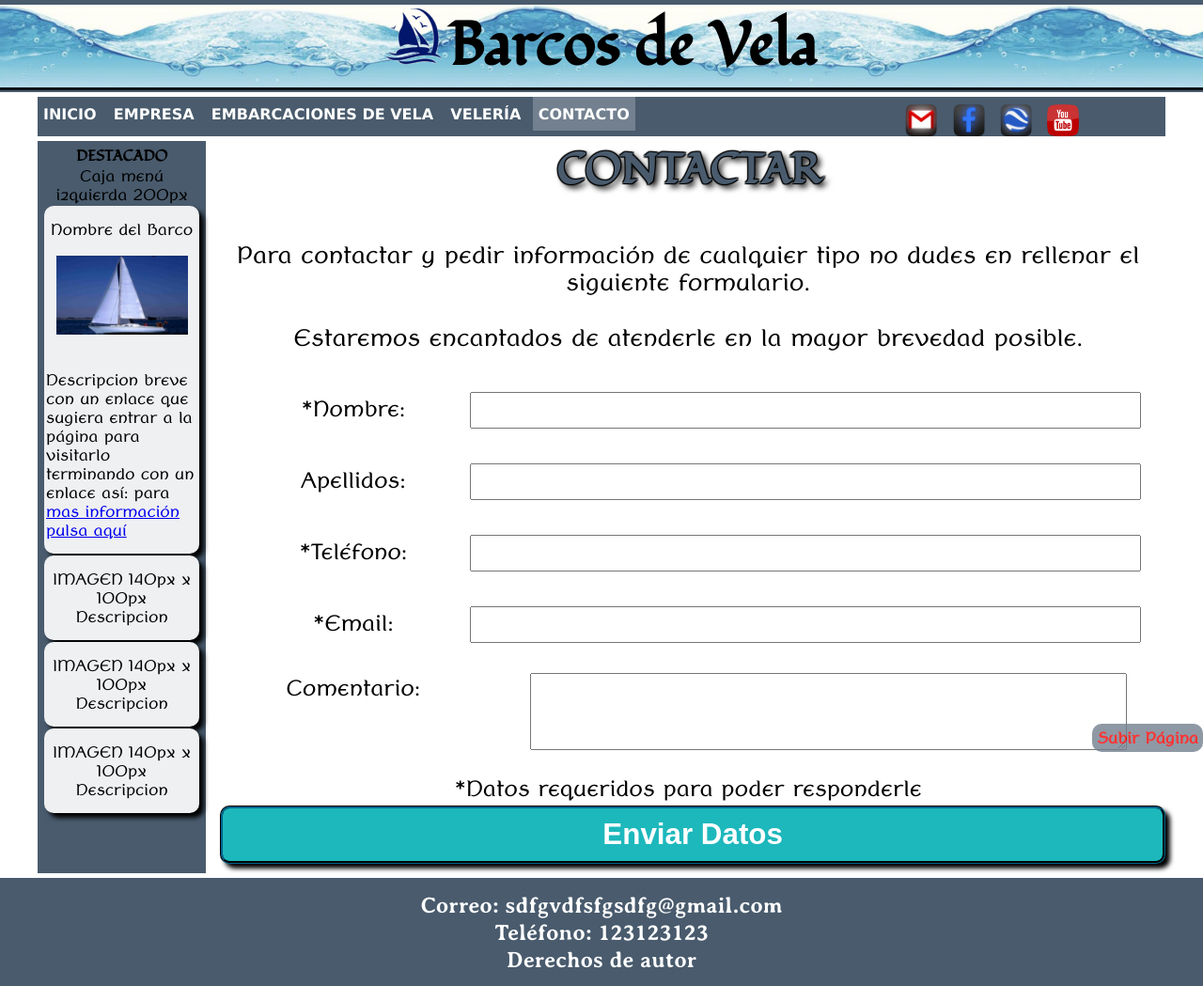
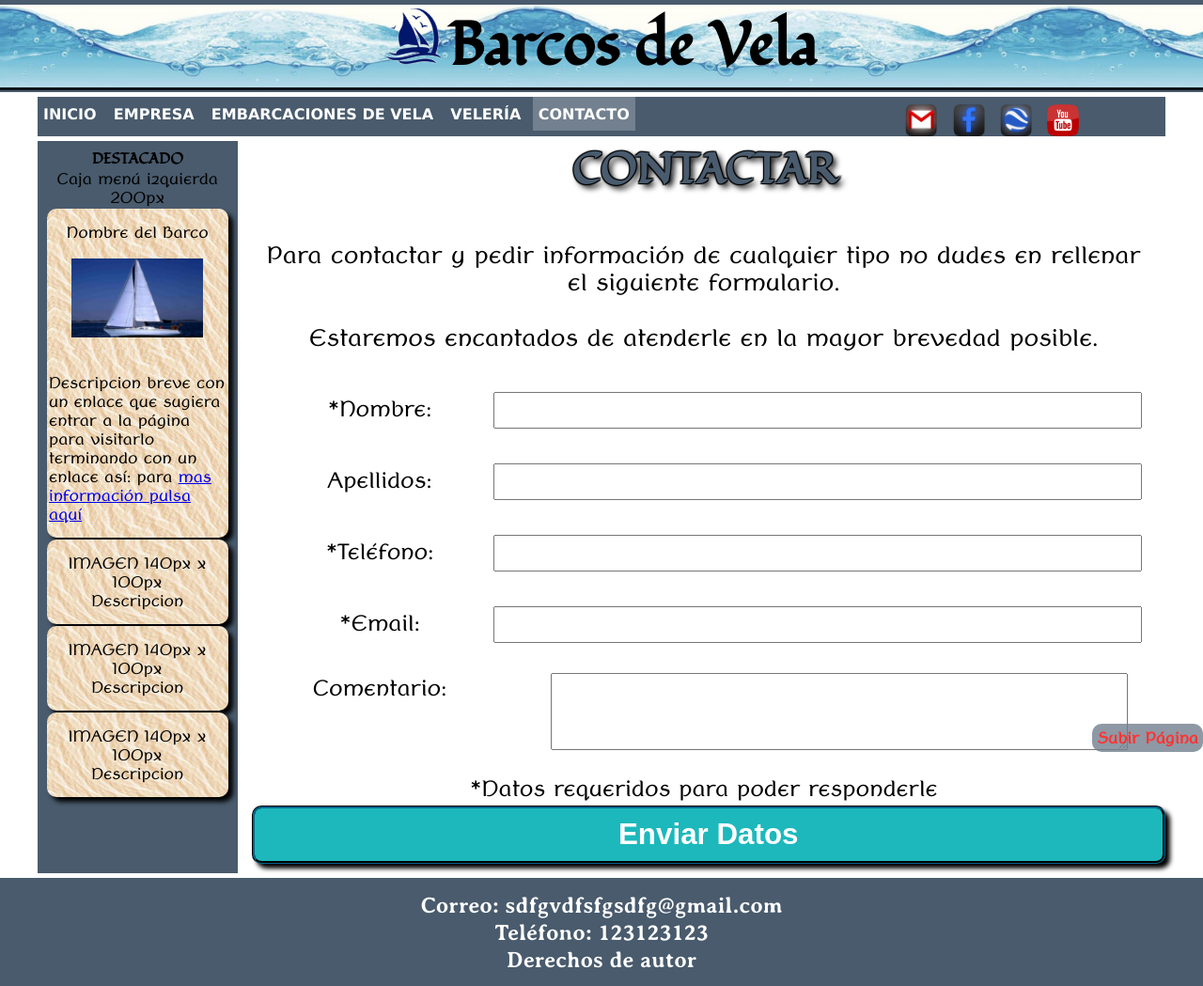
Before and after one commit to fryntiz/ProgramacionWeb, a PHP site: page /contacto.html in a window 1280 px wide. Shown: the whole page at 94% size. Run offline with PHP 8.4, Linux system fonts and the light colour scheme.

Commit message:
Estilos para "TD" en menú de la izquierda

```diff
--- a/UnaDeBarcosDeVela/CSS/estilos.css
+++ b/UnaDeBarcosDeVela/CSS/estilos.css
@@ -245,9 +245,9 @@ Menú IZQUIERDA común todas las páginas
 ------------------------------------------
 */
 #cajamenuizquierda {
-	width: 200px;
+	width: 240px;
 	margin: 0 5px 0 0;
-	padding: 5px;
+	padding: 8px;
 	background-color: #495B6D;
 	text-align: center;
 }
@@ -257,6 +257,7 @@ Menú IZQUIERDA común todas las páginas
 	background-color: #EFF0F2;
 	border-radius: 10px;
 	box-shadow: 5px 5px 5px black;
+	background-image: url(../images/fondoarena.jpg);
 }
 #cajamenuizquierda P {
 	text-align:left;
```
